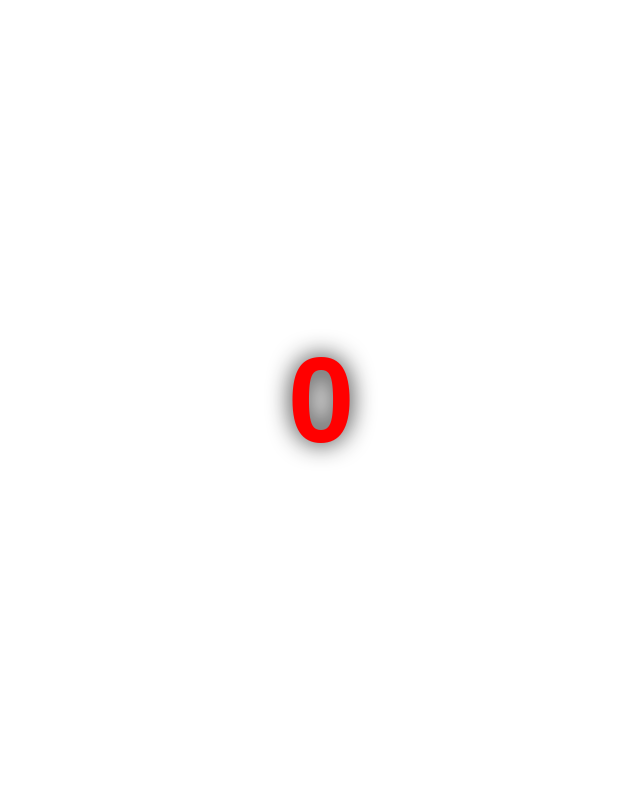
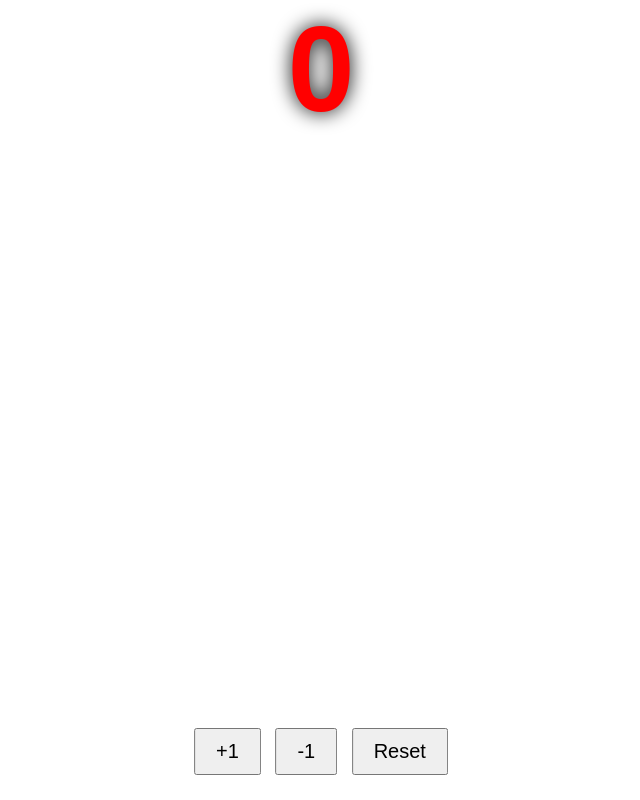
Before and after one commit to kittipong17777/livetimer, a plain HTML site: page death.html in a window 1280 px wide. Shown: the whole page, without its empty margins (319-959 px from the left). Drawn offline with Linux system fonts and the light colour scheme.

Commit message:
death.html

```diff
--- a/death.html
+++ b/death.html
@@ -6,25 +6,31 @@
 
 <style>
 html, body {
-  margin: 0;
-  padding: 0;
-  background: transparent !important;
-  overflow: hidden;
+margin:0;
+padding:0;
+background:transparent;
+font-family:Arial;
 }
 
-body {
-  display: flex;
-  justify-content: center;
-  align-items: center;
-  height: 100vh;
-  font-family: Arial, sans-serif;
+#counter{
+font-size:120px;
+color:red;
+font-weight:bold;
+text-align:center;
+text-shadow:0 0 20px black;
 }
 
-#counter {
-  font-size: 120px;
-  font-weight: bold;
-  color: red;
-  text-shadow: 0 0 25px rgba(0,0,0,0.9);
+#controls{
+position:absolute;
+bottom:20px;
+left:50%;
+transform:translateX(-50%);
+}
+
+button{
+font-size:20px;
+margin:5px;
+padding:10px 20px;
 }
 </style>
 
@@ -34,17 +40,39 @@ body {
 
 <div id="counter">0</div>
 
+<div id="controls">
+<button onclick="add()">+1</button>
+<button onclick="minus()">-1</button>
+<button onclick="reset()">Reset</button>
+</div>
+
 <script>
 
 let deaths = 0;
 
-document.addEventListener("keydown", function(event) {
+function update(){
+document.getElementById("counter").innerText = deaths;
+}
 
-  if(event.key.toLowerCase() === "l") {
-    deaths++;
-    document.getElementById("counter").innerText = deaths;
-  }
+function add(){
+deaths++;
+update();
+}
 
+function minus(){
+if(deaths>0) deaths--;
+update();
+}
+
+function reset(){
+deaths = 0;
+update();
+}
+
+document.addEventListener("keydown",function(e){
+if(e.key.toLowerCase()=="l"){
+add();
+}
 });
 
 </script>
```
